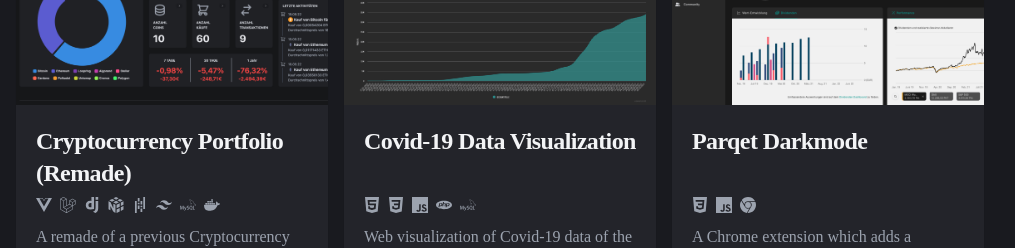
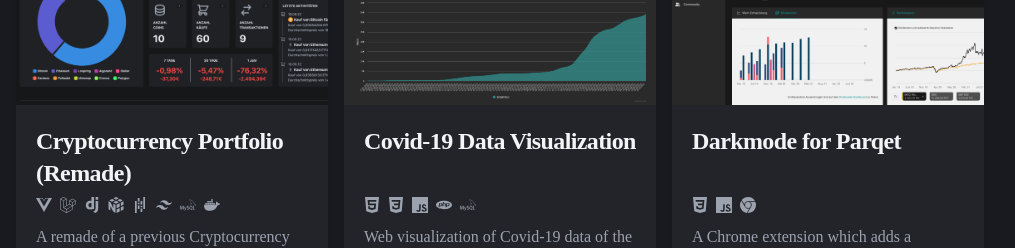
Before and after one commit to nilswenzel/nilswenzel.github.io, a React (Create React App) app: page / in a window 1280 px wide. Shown: the part 2980-3228 px from the top of the page, without its empty margins (140-1155 px from the left). Built offline with nearby package versions, Linux system fonts and the light colour scheme.

Commit message:
Change title of darkmode for parqet project

```diff
--- a/src/components/Work.jsx
+++ b/src/components/Work.jsx
@@ -133,7 +133,7 @@ const Work = () => {
             />
             <div className="p-5">
               <h5 className="mb-2 text-2xl font-bold tracking-tight text-gray-900 dark:text-gray-100 h-16 min-h-0 max-h-16">
-                Parqet Darkmode
+                Darkmode for Parqet
               </h5>
               <div className="flex items-center mb-3">
                 <CSSIcon className="w-4 h-4 mr-2 fill-gray-700 dark:fill-gray-400" />
```
